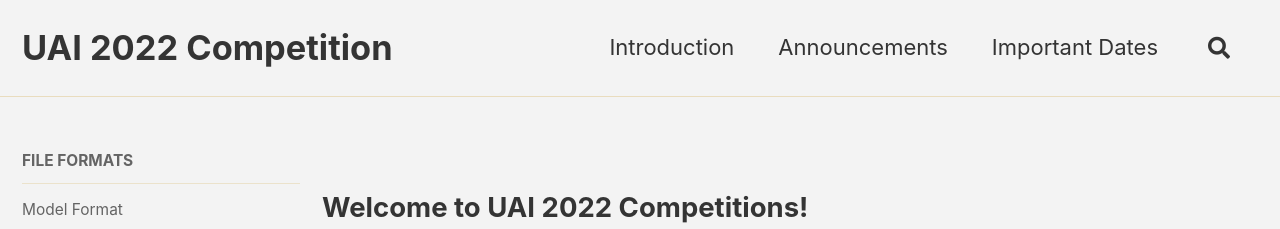
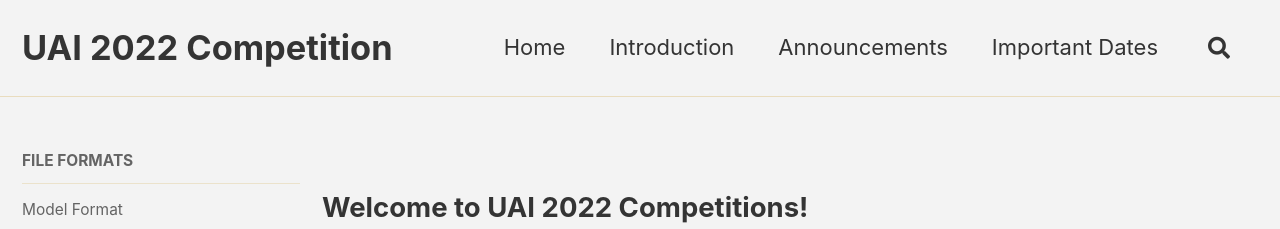
Before and after one commit to vibhavg1/uai-competition-dev, a Jekyll site: the page built from index.md, in a window 1280 px wide and 1092 px high. Shown: the top 229 px of the window. Built offline with Jekyll 4.4.1, drawn with Linux system fonts in a browser that asks for light colours; cached includes are drawn as plain includes.

Commit message:
re-added "Home" to menu-bar even though redundant

```diff
--- a/_data/navigation.yml
+++ b/_data/navigation.yml
@@ -40,6 +40,9 @@ docs:
       url: https://personal.utdallas.edu/~vibhav.gogate/uai14-competition/leaders.html
 
 main:
+  - title: "Home"
+    url: /
+    description: "Welcome Page"
   - title: "Introduction"
     url: /information/introduction
     description: "Introduction to the UAI Competition"
```
